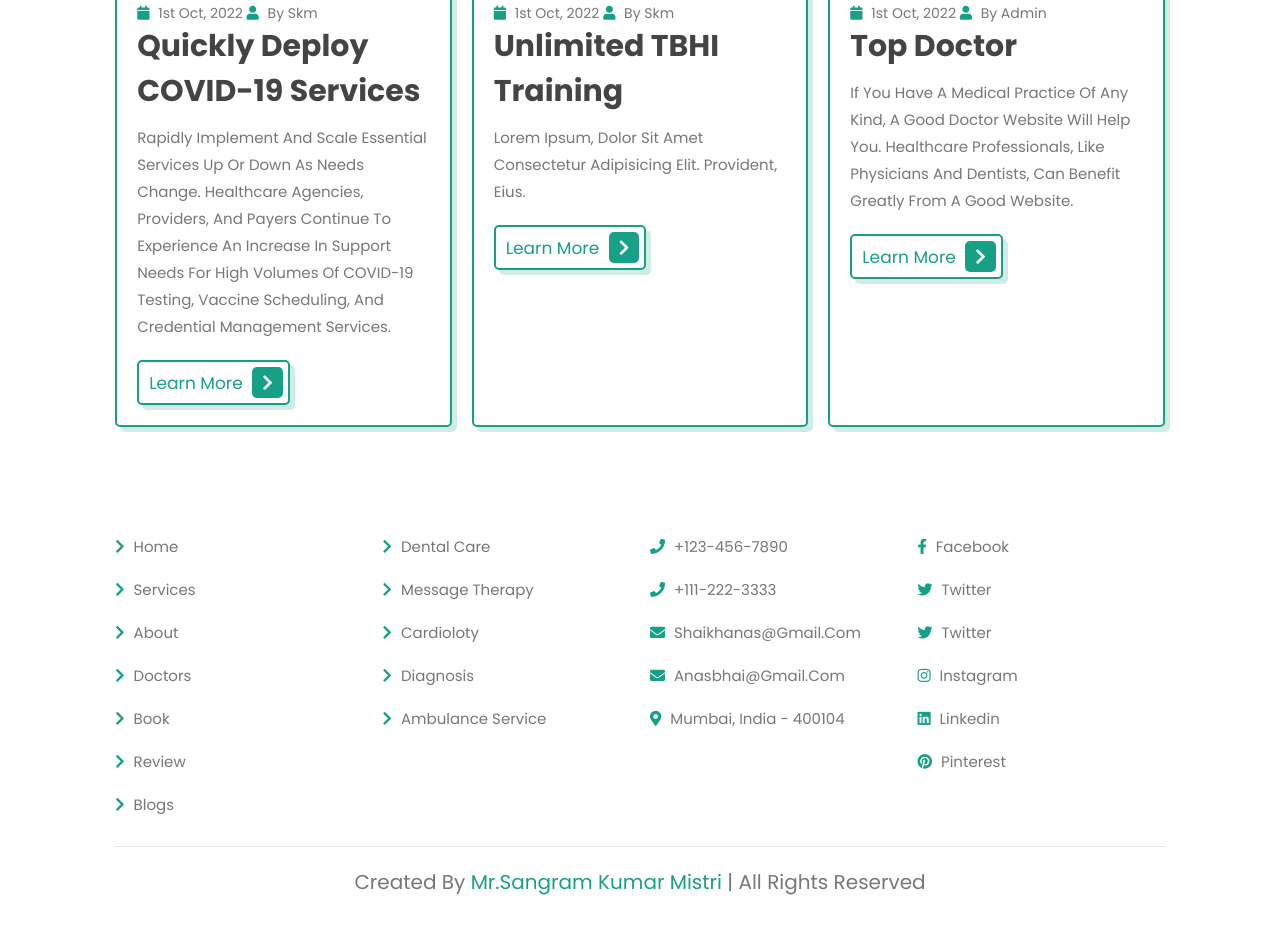
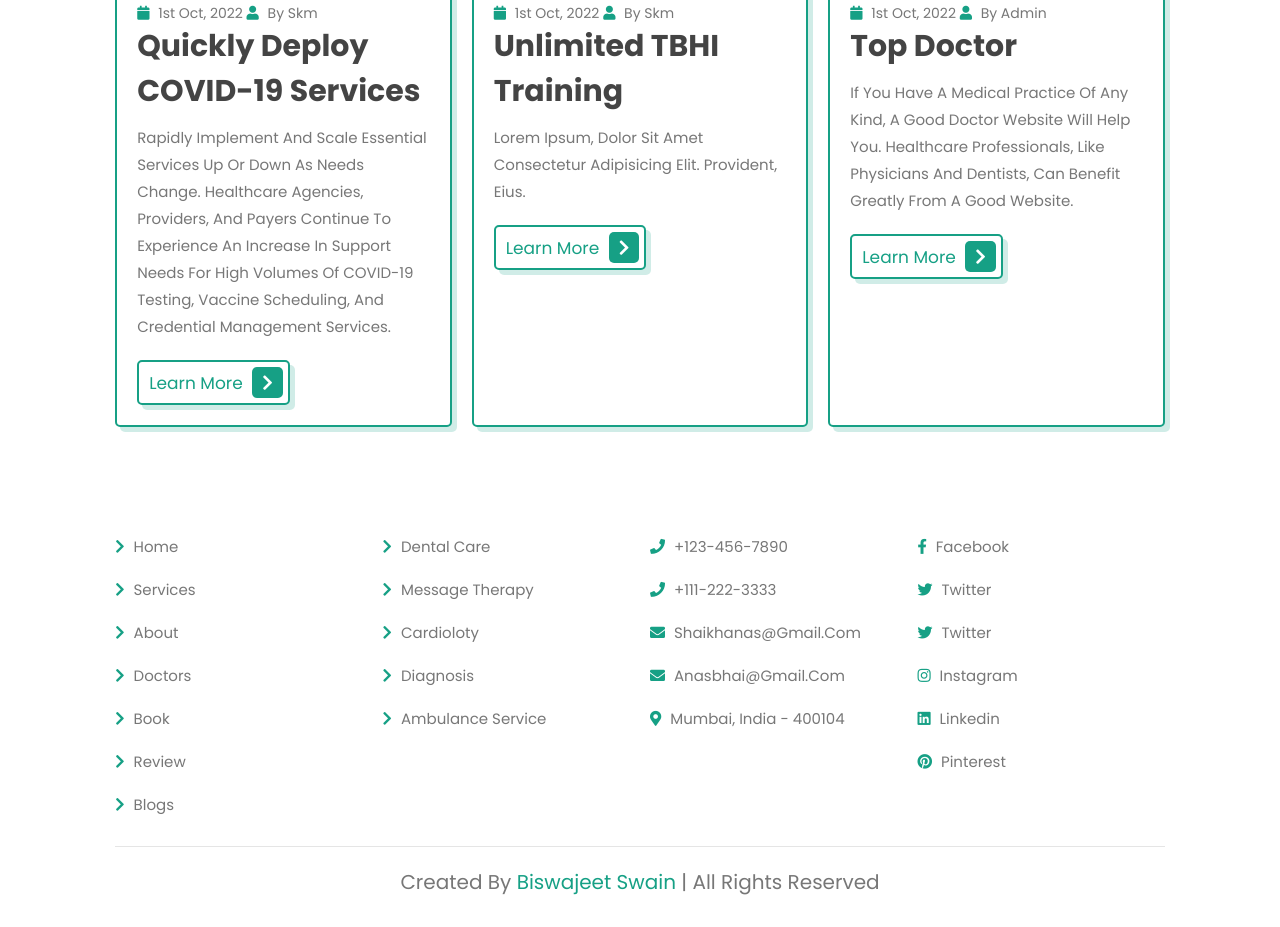
Before and after one commit to Biswajeet-2003/E-care, a plain HTML site: page index.html in a window 1280 px wide. Shown: the part 4596-5523 px from the top of the page. Drawn offline with Linux system fonts and the light colour scheme.

Commit message:
Update index.html

```diff
--- a/index.html
+++ b/index.html
@@ -414,7 +414,7 @@
 
     </div>
 
-    <div class="credit"> created by <span>mr.Sangram Kumar Mistri</span> | all rights reserved </div>
+    <div class="credit"> created by <span>Biswajeet Swain</span> | all rights reserved </div>
 
 </section>
 
```
